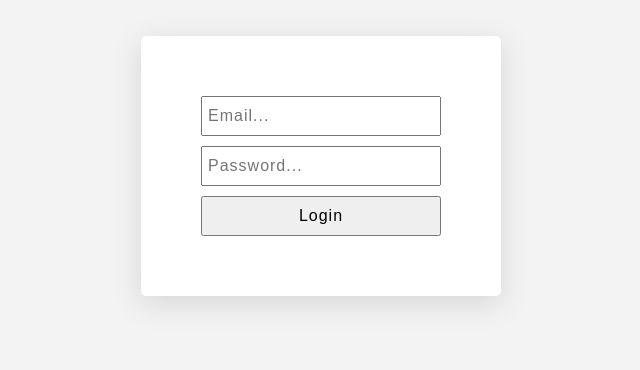
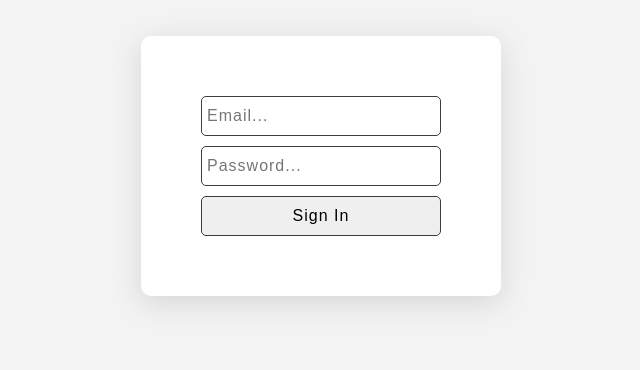
Before and after one commit to andbudha/react-firebase, a React (Vite) app: page / in a window 1280 px wide. Shown: the part 234-604 px from the top of the page, without its empty margins (319-959 px from the left). Built offline with nearby package versions, Linux system fonts and the light colour scheme.

Commit message:
Auth comp updated and restyled

```diff
--- a/src/components/Auth/Auth.module.css
+++ b/src/components/Auth/Auth.module.css
@@ -1,7 +1,7 @@
 .main_auth_box {
   background: #f3f3f3;
   min-height: 100vh;
-  max-width: 1200px;
+  max-width: 1400px;
   display: flex;
   justify-content: center;
   align-items: center;
@@ -12,7 +12,7 @@
   background: #fff;
   height: 260px;
   width: 360px;
-  border-radius: 5px;
+  border-radius: 10px;
   display: flex;
   flex-direction: column;
   justify-content: center;
@@ -20,24 +20,36 @@
   box-shadow: rgba(100, 100, 111, 0.2) 0px 7px 29px 0px;
 }
 
-.login_input {
+.sign_input {
   width: 240px;
   height: 40px;
   padding: 5px;
   font-size: 1rem;
   letter-spacing: 1px;
   margin-bottom: 10px;
+  border-radius: 5px;
+  border: 1px #3c3c3c solid;
 }
 
-.login_btn {
+.sign_in_btn {
   width: 240px;
   height: 40px;
   padding: 5px;
   font-size: 1rem;
   letter-spacing: 1px;
+  cursor: pointer;
+  border-radius: 5px;
+  border: 1px #3c3c3c solid;
   display: flex;
   flex-direction: column;
   justify-content: center;
   align-items: center;
-  cursor: pointer;
 }
+.sign_in_btn:hover {
+  transition: 0.3s;
+  background: #fff;
+}
+
+.sign_in_btn:not(:hover) {
+  transition: 0.3s;
+}
--- a/src/components/Auth/Auth.tsx
+++ b/src/components/Auth/Auth.tsx
@@ -7,7 +7,11 @@ export const Auth = () => {
   const [email, setEmail] = useState('');
   const [password, setPassowrd] = useState('');
 
-  console.log(auth.currentUser?.email);
+  if (auth.currentUser?.email) {
+    console.log(auth.currentUser?.email);
+  } else {
+    console.log('You must first log in!');
+  }
 
   const emailSettingFunc = (event: ChangeEvent<HTMLInputElement>) => {
     setEmail(event.currentTarget.value);
@@ -32,19 +36,19 @@ export const Auth = () => {
         <input
           value={email}
           placeholder="Email..."
-          className={styles.login_input}
+          className={styles.sign_input}
           onChange={emailSettingFunc}
         />
         <input
           type="password"
           value={password}
           placeholder="Password..."
-          className={styles.login_input}
+          className={styles.sign_input}
           onChange={passwordSettingFunc}
         />
         <div className={styles.btn_box}>
-          <button className={styles.login_btn} onClick={signIn}>
-            Login
+          <button className={styles.sign_in_btn} onClick={signIn}>
+            Sign In
           </button>
         </div>
       </div>
```
